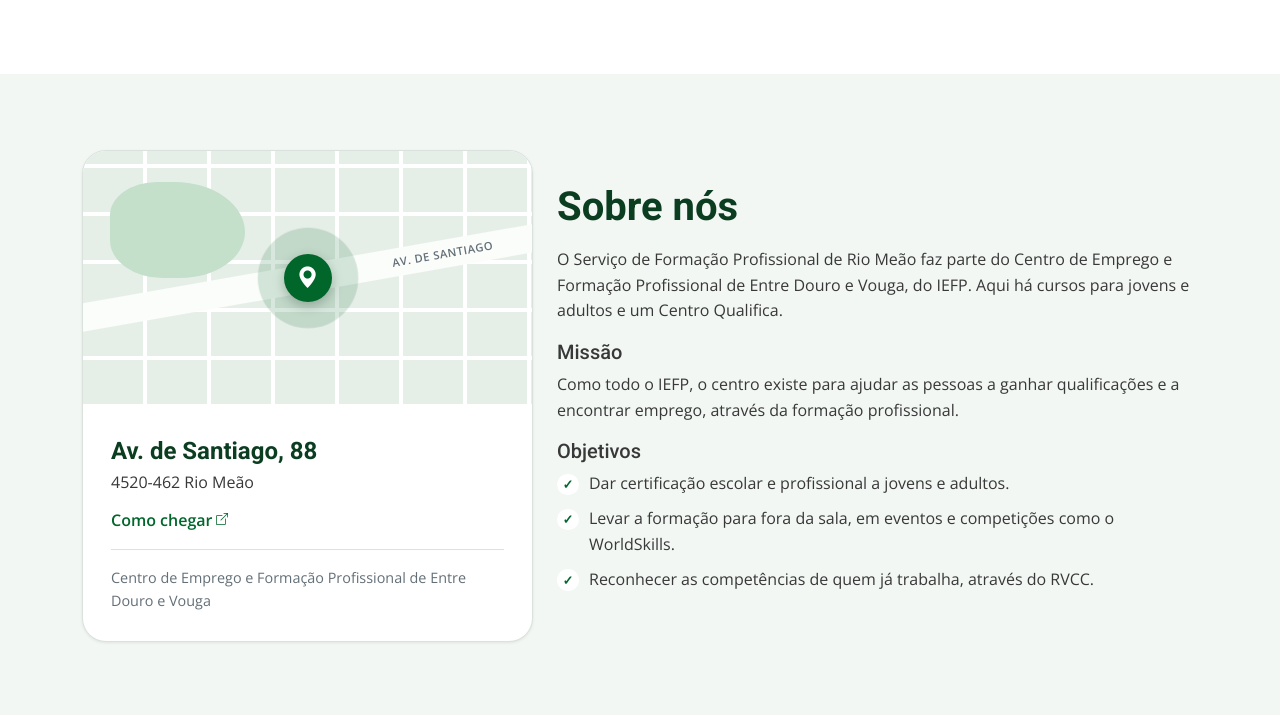
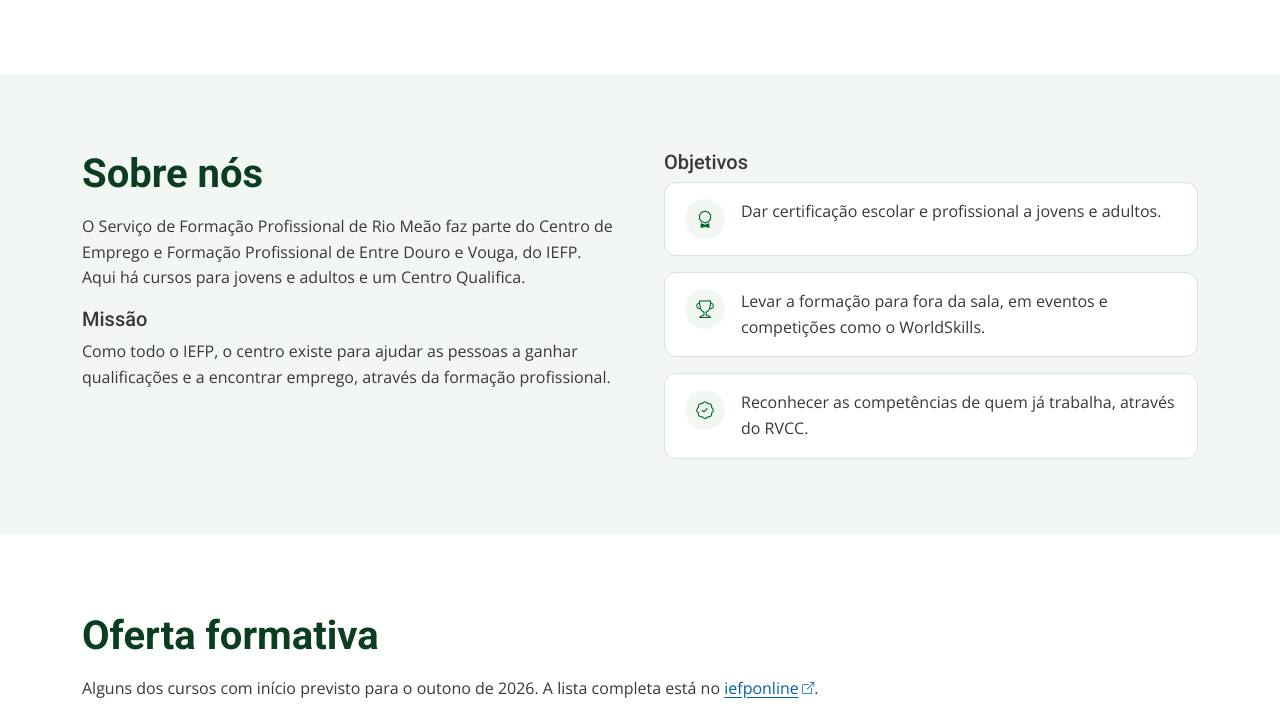
Before and after one commit to SPGabs/Gabriel_Sousa_IEFP_Rio_Meao, a plain HTML site: page index.html in a window 1280 px wide. Shown: the part 946-1661 px from the top of the page. Drawn offline with nearby package versions, Linux system fonts and the light colour scheme.

Commit message:
Deixa a morada só nos contatos e adiciona o mapa do Google Maps
A morada aparecia em 4 lugares. O mapa desenhado em CSS saiu do Sobre
nós, que passou a mostrar os objetivos em cartões com o mesmo estilo
dos contatos. Nos contatos entra o mapa real num iframe. O hero diz só
a localidade e os blocos do bento entram com @keyframes.

Co-Authored-By: Claude Opus 5.5 <noreply@anthropic.com>

```diff
--- a/CSS/style.css
+++ b/CSS/style.css
@@ -56,12 +56,6 @@
     --cor-rodape-fundo: #0b3d20;
     --cor-rodape-texto: #e6efe9;
 
-    /* Mapa desenhado em CSS (Sobre nós) */
-    --mapa-fundo: #e6eee8;
-    --mapa-rua: #ffffff;
-    --mapa-avenida: #fbfdfb;
-    --mapa-parque: #c4e0cb;
-
     /* Estados */
     --cor-foco: #0060a9;
     --cor-erro: #b3261e;
@@ -119,11 +113,6 @@
     --cor-cta-texto: #f3f7f4;
     --cor-rodape-fundo: #0b0f0d;
     --cor-rodape-texto: #cfd8d3;
-
-    --mapa-fundo: #1a2420;
-    --mapa-rua: #26322c;
-    --mapa-avenida: #34423b;
-    --mapa-parque: #1f3a29;
 
     --cor-foco: #8cc8ff;
     --cor-erro: #ffb4ab;
@@ -577,34 +566,6 @@ section[id] {
     color: var(--cor-texto-suave);
 }
 
-/* Lista de objetivos com visto */
-.lista-check {
-    list-style: none;
-    padding-left: 0;
-}
-
-.lista-check li {
-    position: relative;
-    padding-left: 2rem;
-    margin-bottom: 0.6rem;
-}
-
-.lista-check li::before {
-    content: "✓";
-    position: absolute;
-    left: 0;
-    top: 0.15rem;
-    display: grid;
-    place-items: center;
-    width: 1.35rem;
-    height: 1.35rem;
-    border-radius: 50%;
-    background-color: var(--cor-fundo);
-    color: var(--cor-destaque);
-    font-size: 0.8rem;
-    font-weight: 700;
-}
-
 /* Chamada para inscrição */
 .secao-cta {
     background-color: var(--cor-cta-fundo);
@@ -905,6 +866,36 @@ section[id] {
     line-height: 1.35;
 }
 
+.bento-peca {
+    animation: entrar 0.6s cubic-bezier(0.2, 0.8, 0.2, 1) both;
+}
+
+/* Os blocos entram um a seguir ao outro: cada um espera mais 0,1 s */
+.bento-jovens {
+    animation-delay: 0.1s;
+}
+
+.bento-adultos {
+    animation-delay: 0.2s;
+}
+
+.bento-feed {
+    animation-delay: 0.3s;
+}
+
+/* Animação com @keyframes: sobe 1rem e aparece */
+@keyframes entrar {
+    from {
+        opacity: 0;
+        transform: translateY(1rem);
+    }
+
+    to {
+        opacity: 1;
+        transform: none;
+    }
+}
+
 .bento-peca p {
     position: relative;
     margin: 0;
@@ -1008,129 +999,6 @@ section[id] {
     filter: brightness(0.85);
 }
 
-/* Mapa desenhado em CSS (secção Sobre nós) */
-.cartao-mapa {
-    --cor-area: var(--cor-destaque);
-    overflow: hidden;
-    border-radius: var(--raio-grande);
-    background-color: var(--cor-cartao);
-    border: 1px solid var(--cor-borda);
-    box-shadow: var(--sombra);
-}
-
-/* As ruas são dois gradientes repetidos: linhas claras a cada 3rem,
-   uma na horizontal e outra na vertical */
-.mapa-desenho {
-    position: relative;
-    aspect-ratio: 16 / 9;
-    overflow: hidden;
-    background-color: var(--mapa-fundo);
-    background-image:
-        repeating-linear-gradient(0deg, transparent 0 2.75rem, var(--mapa-rua) 2.75rem 3rem),
-        repeating-linear-gradient(90deg, transparent 0 3.75rem, var(--mapa-rua) 3.75rem 4rem);
-    transition: background-color var(--tempo-modo) ease;
-}
-
-/* Jardim: um retângulo com cantos muito redondos */
-.mapa-parque {
-    position: absolute;
-    top: 12%;
-    left: 6%;
-    width: 30%;
-    height: 38%;
-    border-radius: 40% 60% 55% 45%;
-    background-color: var(--mapa-parque);
-}
-
-/* Avenida principal, mais larga e inclinada */
-.mapa-avenida {
-    position: absolute;
-    top: 50%;
-    left: -10%;
-    width: 120%;
-    height: 1.75rem;
-    display: flex;
-    align-items: center;
-    justify-content: flex-end;
-    padding-right: 18%;
-    background-color: var(--mapa-avenida);
-    transform: translateY(-50%) rotate(-10deg);
-    color: var(--cor-texto-suave);
-    font-size: 0.7rem;
-    font-weight: 600;
-    letter-spacing: 0.05em;
-    text-transform: uppercase;
-}
-
-/* Marcador no centro do mapa */
-.mapa-pino {
-    position: absolute;
-    top: 50%;
-    left: 50%;
-    display: grid;
-    place-items: center;
-    width: 3rem;
-    height: 3rem;
-    border-radius: 50%;
-    background-color: var(--cor-destaque);
-    color: var(--cor-cartao);
-    font-size: 1.35rem;
-    transform: translate(-50%, -50%);
-    box-shadow: 0 4px 12px rgb(0 0 0 / 0.25);
-}
-
-/* Onda que sai do marcador: animação com @keyframes, repete sem parar */
-.mapa-pino::before {
-    content: "";
-    position: absolute;
-    inset: 0;
-    border-radius: 50%;
-    background-color: var(--cor-destaque);
-    animation: pulso 2s ease-out infinite;
-    z-index: -1;
-}
-
-@keyframes pulso {
-    from {
-        transform: scale(1);
-        opacity: 0.5;
-    }
-
-    to {
-        transform: scale(2.6);
-        opacity: 0;
-    }
-}
-
-.cartao-mapa-info {
-    padding: clamp(1.25rem, 3vw, 1.75rem);
-}
-
-.cartao-mapa-info p {
-    margin: 0;
-}
-
-.cartao-mapa-info .link-seta {
-    display: inline-block;
-    margin-top: 0.75rem;
-}
-
-.cartao-morada-titulo {
-    font-family: var(--fonte-titulos);
-    font-size: 1.5rem;
-    font-weight: 700;
-    color: var(--cor-titulo);
-}
-
-.cartao-morada-rede {
-    margin-top: 1rem !important;
-    padding-top: 1rem;
-    border-top: 1px solid var(--cor-borda);
-    color: var(--cor-texto-suave);
-    font-size: 0.9rem;
-}
-
-
 /* =====================================================================
    9. FORMULÁRIO E CONTACTOS
    ===================================================================== */
@@ -1145,7 +1013,17 @@ section[id] {
     margin-bottom: 0;
 }
 
-.contacto {
+/* Os objetivos (Sobre nós) usam o mesmo cartão dos contactos */
+.lista-objetivos {
+    display: grid;
+    gap: 1rem;
+    margin: 0;
+    padding: 0;
+    list-style: none;
+}
+
+.contacto,
+.objetivo {
     display: flex;
     gap: 1rem;
     padding: 1rem 1.25rem;
@@ -1154,12 +1032,14 @@ section[id] {
     border-radius: var(--raio);
 }
 
-.contacto p {
+.contacto p,
+.objetivo p {
     margin: 0;
 }
 
 /* Ícone num círculo com a cor de destaque bem clara por trás */
-.contacto > i {
+.contacto > i,
+.objetivo > i {
     display: grid;
     place-items: center;
     flex-shrink: 0;
@@ -1183,6 +1063,16 @@ section[id] {
     display: inline-block;
     margin-top: 0.35rem;
     font-weight: 600;
+}
+
+/* Mapa do Google Maps (iframe) por baixo dos contactos e do formulário */
+.mapa-google {
+    display: block;
+    width: 100%;
+    height: clamp(14rem, 30vw, 20rem);
+    margin-top: 2rem;
+    border: 1px solid var(--cor-borda);
+    border-radius: var(--raio-grande);
 }
 
 .form-contacto {
@@ -1304,8 +1194,8 @@ button:focus-visible,
         transition-duration: 0.01ms !important;
     }
 
-    /* O marcador do mapa deixa de pulsar */
-    .mapa-pino::before {
+    /* Os blocos do bento aparecem logo, sem animação */
+    .bento-peca {
         animation: none;
     }
 
@@ -1447,10 +1337,3 @@ button:focus-visible,
         text-align: left;
     }
 }
-
-/* Tablet: o mapa ocupa a largura toda, por isso fica mais baixo */
-@media (min-width: 576px) and (max-width: 991.98px) {
-    .mapa-desenho {
-        aspect-ratio: 21 / 9;
-    }
-}
--- a/index.html
+++ b/index.html
@@ -83,7 +83,7 @@
                         <p class="etiqueta">#riomeaocontigo</p>
                         <!-- Título baseado nos cursos reais: do 6.º ano (Jardinagem) ao nível 5 (Automação) -->
                         <h1>Do 6.º ano ao nível 5, há um curso para ti.</h1>
-                        <p class="hero-texto">Cursos para jovens a partir dos 14 anos e para adultos, empregados ou desempregados. Ficamos na Av. de Santiago, em Rio Meão.</p>
+                        <p class="hero-texto">Cursos para jovens a partir dos 14 anos e para adultos, empregados ou desempregados. Ficamos em Rio Meão, Santa Maria da Feira.</p>
                         <div class="d-flex flex-wrap gap-3 mt-4">
                             <a class="btn btn-principal btn-lg" href="#cursos">Ver cursos</a>
                             <a class="btn btn-contorno btn-lg" href="#contactos">Falar connosco</a>
@@ -158,36 +158,30 @@
         <!-- ========== 3. SOBRE NÓS ========== -->
         <section id="sobre" class="secao secao-alt" aria-labelledby="titulo-sobre">
             <div class="container">
-                <div class="row gx-4 gy-5 align-items-center">
-                    <div class="col-12 col-lg-5">
-                        <!-- Mapa desenhado em CSS (decorativo, por isso aria-hidden).
-                             A morada fica em texto por baixo, com o link para o Google Maps. -->
-                        <div class="cartao-mapa">
-                            <div class="mapa-desenho" aria-hidden="true">
-                                <span class="mapa-parque"></span>
-                                <span class="mapa-avenida"><span>Av. de Santiago</span></span>
-                                <span class="mapa-pino"><i class="bi bi-geo-alt-fill"></i></span>
-                            </div>
-                            <div class="cartao-mapa-info">
-                                <p class="cartao-morada-titulo">Av. de Santiago, 88</p>
-                                <p>4520-462 Rio Meão</p>
-                                <a class="link-seta" href="https://www.google.com/maps/search/?api=1&amp;query=40.959358,-8.593725" target="_blank" rel="noopener noreferrer">Como chegar<span class="visually-hidden"> (abre o Google Maps num novo separador)</span></a>
-                                <p class="cartao-morada-rede">Centro de Emprego e Formação Profissional de Entre Douro e Vouga</p>
-                            </div>
-                        </div>
-                    </div>
-                    <div class="col-12 col-lg-7">
+                <div class="row gx-4 gx-lg-5 gy-4">
+                    <div class="col-12 col-lg-6">
                         <h2 id="titulo-sobre">Sobre nós</h2>
                         <p>O Serviço de Formação Profissional de Rio Meão faz parte do Centro de Emprego e Formação Profissional de Entre Douro e Vouga, do IEFP. Aqui há cursos para jovens e adultos e um Centro Qualifica.</p>
 
                         <h3 class="h5">Missão</h3>
                         <p>Como todo o IEFP, o centro existe para ajudar as pessoas a ganhar qualificações e a encontrar emprego, através da formação profissional.</p>
-
+                    </div>
+                    <div class="col-12 col-lg-6">
                         <h3 class="h5">Objetivos</h3>
-                        <ul class="lista-check">
-                            <li>Dar certificação escolar e profissional a jovens e adultos.</li>
-                            <li>Levar a formação para fora da sala, em eventos e competições como o WorldSkills.</li>
-                            <li>Reconhecer as competências de quem já trabalha, através do RVCC.</li>
+                        <!-- Mesmo estilo dos cartões de contacto: ícone num círculo e texto ao lado -->
+                        <ul class="lista-objetivos">
+                            <li class="objetivo">
+                                <i class="bi bi-award" aria-hidden="true"></i>
+                                <p>Dar certificação escolar e profissional a jovens e adultos.</p>
+                            </li>
+                            <li class="objetivo">
+                                <i class="bi bi-trophy" aria-hidden="true"></i>
+                                <p>Levar a formação para fora da sala, em eventos e competições como o WorldSkills.</p>
+                            </li>
+                            <li class="objetivo">
+                                <i class="bi bi-patch-check" aria-hidden="true"></i>
+                                <p>Reconhecer as competências de quem já trabalha, através do RVCC.</p>
+                            </li>
                         </ul>
                     </div>
                 </div>
@@ -464,6 +458,10 @@
                         </form>
                     </div>
                 </div>
+
+                <!-- Mapa real do Google Maps num iframe (HTML, sem JavaScript nosso).
+                     title: obrigatório para os leitores de ecrã. loading="lazy": só carrega quando aparece no ecrã. -->
+                <iframe class="mapa-google" src="https://maps.google.com/maps?q=40.959358,-8.593725&amp;z=16&amp;output=embed" title="Mapa do Google Maps com a localização do IEFP Rio Meão" loading="lazy" referrerpolicy="no-referrer-when-downgrade" width="1200" height="300"></iframe>
             </div>
         </section>
     </main>
```
Also changed, not shown: 1 other file.
